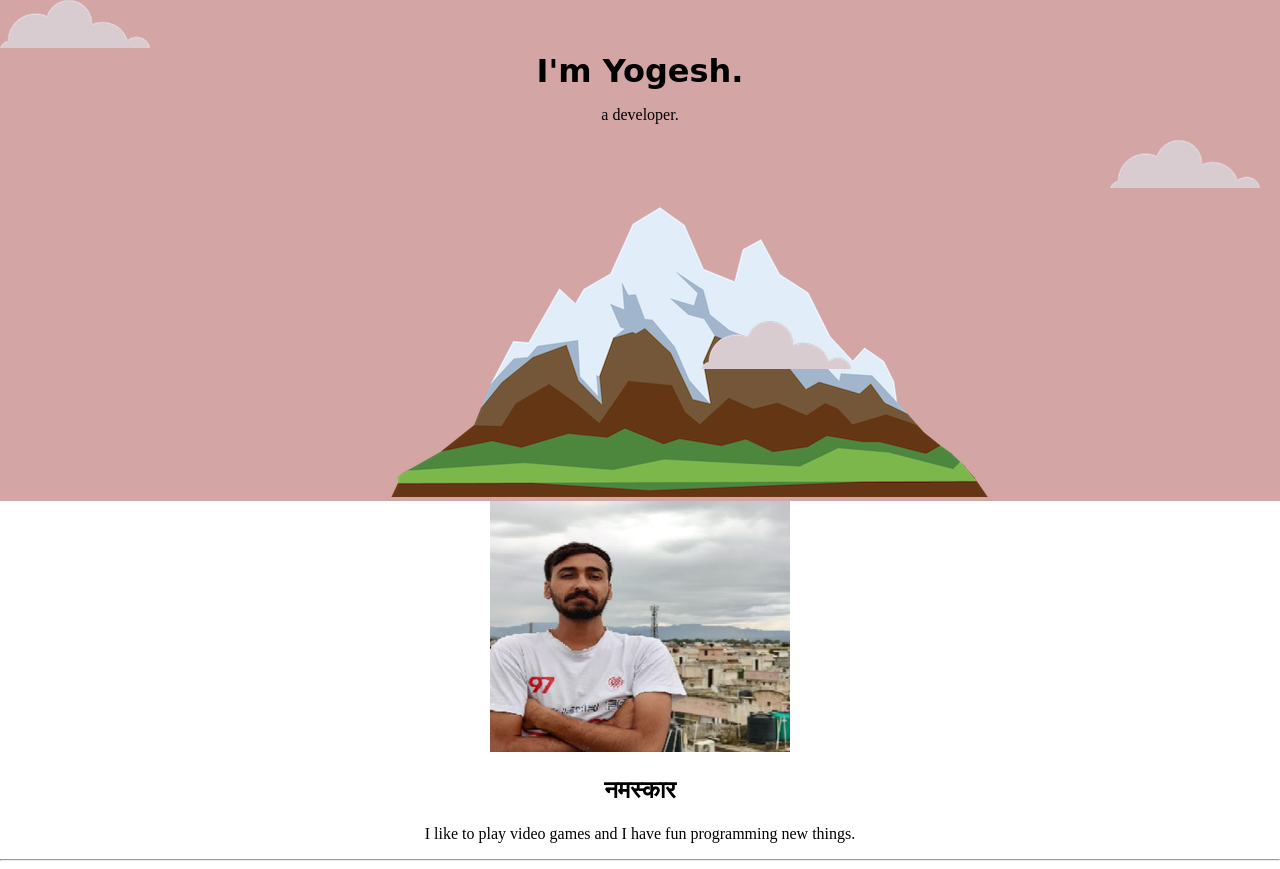
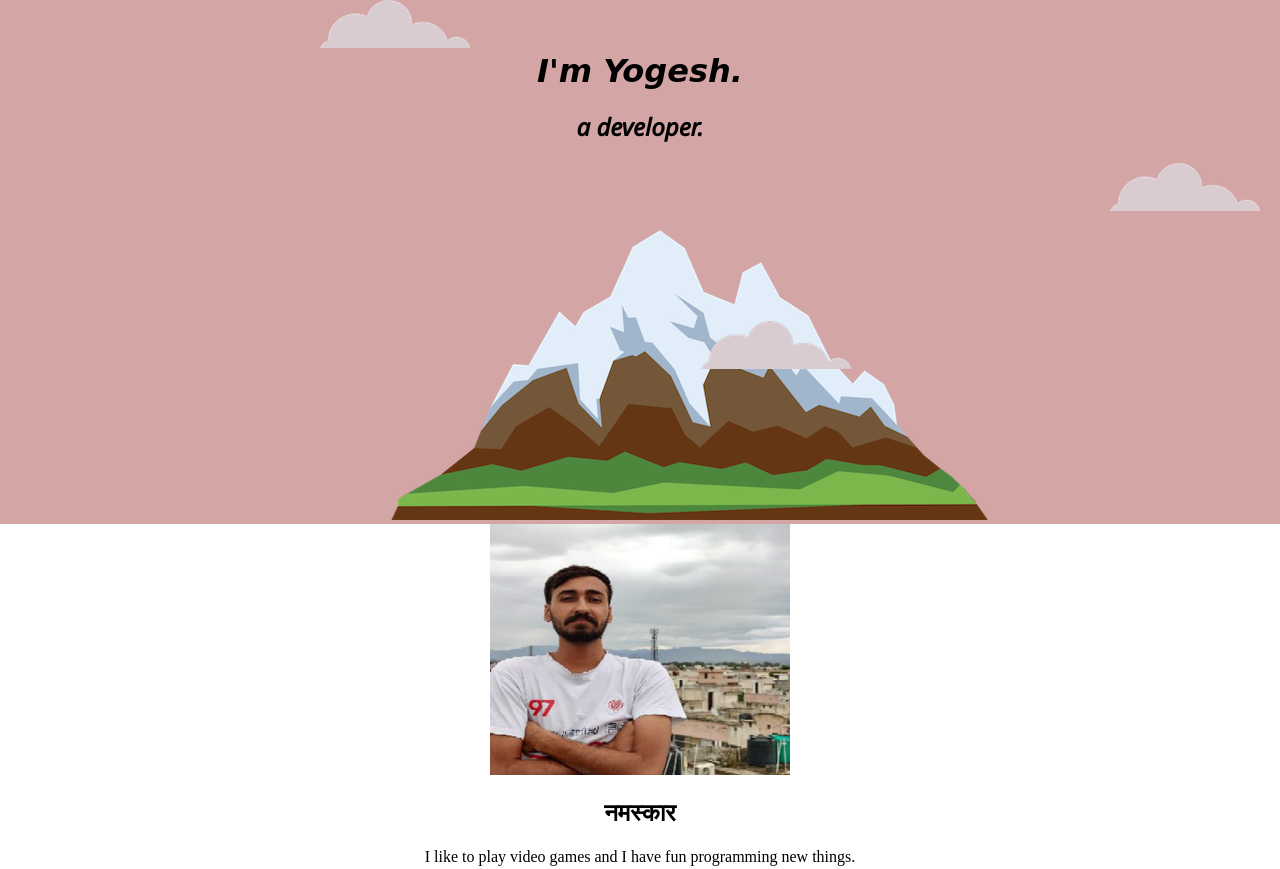
Before and after one commit to robolover99/new_cv, a plain HTML site: page index.html in a window 1280 px wide. Shown: the top 869 px of the page. Drawn offline with Linux system fonts and the light colour scheme; a web font is replaced by a local one.

Commit message:
Update index.html

```diff
--- a/index.html
+++ b/index.html
@@ -13,9 +13,9 @@
 
 <body>
   <div class="Top">
-    <img src="cloud.png" alt="cloud-img">
-    <h1>I'm Yogesh.</h1>
-    <p>a developer.</p>
+    <img src="cloud.png" alt="cloud-img" style="padding-left: 320px;">
+    <h1><em>I'm Yogesh.</em></h1>
+    <h2>a developer.</h2>
     <img class="cloud1" src="cloud.png" alt="cloud-img">
     <img class="mountain" src="mountain.png" alt="mountain-img">
     <img class="cloud2" src="cloud.png" alt="cloud-img">
```
